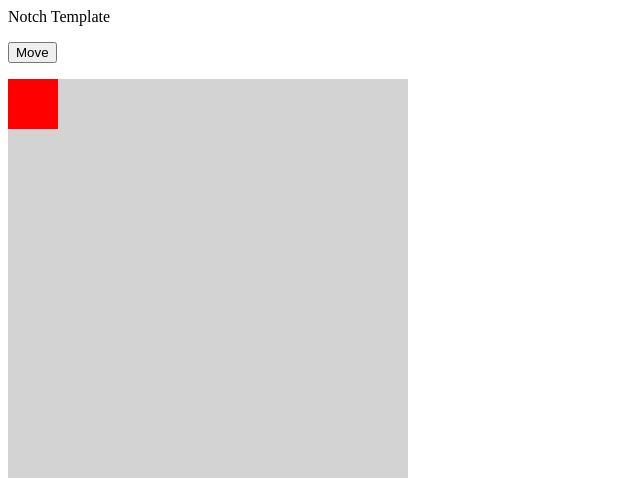
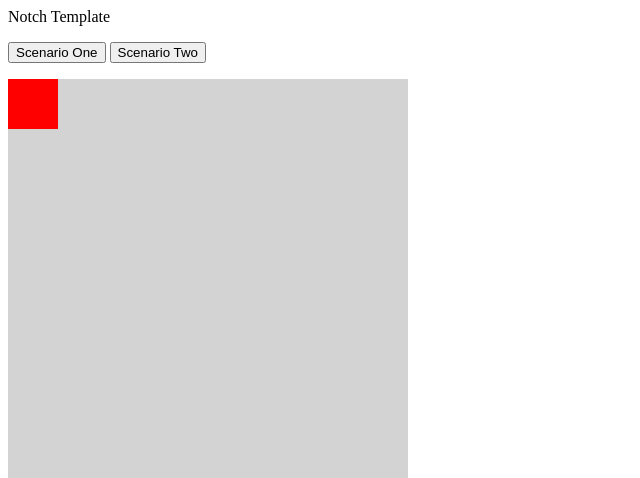
Before and after one commit to ThJ-Stein/SmartNotchHiFiPrototype, a Flask app: page /smartnotch in a window 1280 px wide. Shown: the top 478 px of the page, without its empty margins (0-640 px from the left). Run offline with Flask 2, Linux system fonts and the light colour scheme; parts of the project's set-up code (start-up, migrations or seed data) failed here and were passed over.

Commit message:
Add Second Scenario

```diff
--- a/server/templates/notch.html
+++ b/server/templates/notch.html
@@ -23,7 +23,7 @@
 <body>
 <p> Notch Template </p>
 <p>
-<button onclick="scenarioOne()">Move</button>
+<button onclick="scenarioOne()">Scenario One</button> <button onclick="scenarioTwo()">Scenario Two</button>
 </p>
 <div id="Container">
 	<div id="Animation"></div>
@@ -33,19 +33,29 @@
 
 
 <script>
-
+var elem_green = document.getElementById("Animation");
+var elem_red = document.getElementById("Animation2");
 
 function scenarioOne() {
 console.log('Starting:');
-	var elem_green = document.getElementById("Animation");
-	var elem_red = document.getElementById("Animation2");
 	move(175,350,1000, elem_green);
 	setTimeout(function(){move(175,175,500,elem_green);}, 1000);
 	setTimeout(function(){move(350,175,500,elem_green);}, 1500);
 	setTimeout(function(){move(350,0,500,elem_green);}, 2000);
-	setTimeout(function(){move(0,0,1000,elem_green);}, 2500);
 
 	setTimeout(function(){move(0,350,1000,elem_red);}, 1000);
+
+	setTimeout(function(){move(0,0,100,elem_green);}, 3500);
+	setTimeout(function(){move(0,0,100,elem_red);}, 3500);
+}
+
+function scenarioTwo() {
+console.log('Starting:');
+	setTimeout(function(){move(350,0,1000,elem_green);}, 0);
+	setTimeout(function(){move(0,350,1000,elem_red);}, 0);
+
+	setTimeout(function(){move(0,0,1000,elem_green);}, 1000);
+	setTimeout(function(){move(0,0,1000,elem_red);}, 1000);
 }
 
 function move(goal_top, goal_left, time, elem) {
```
